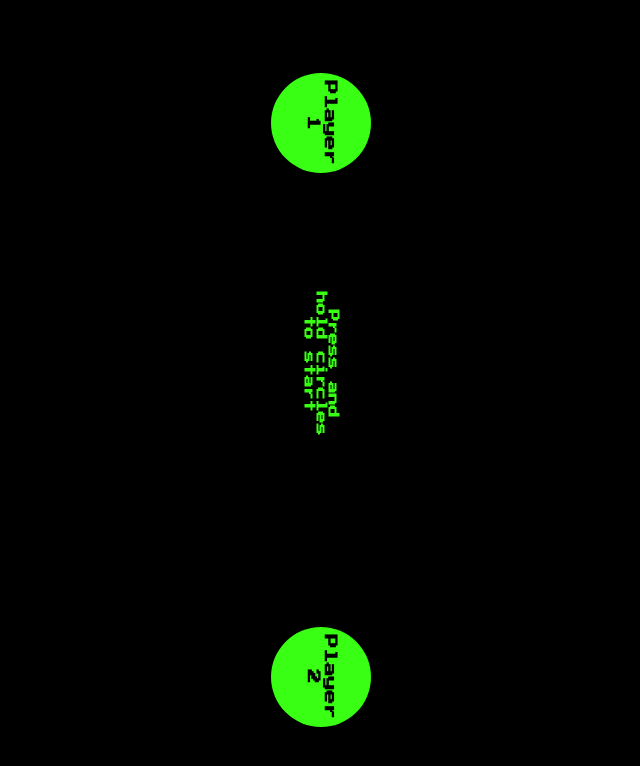
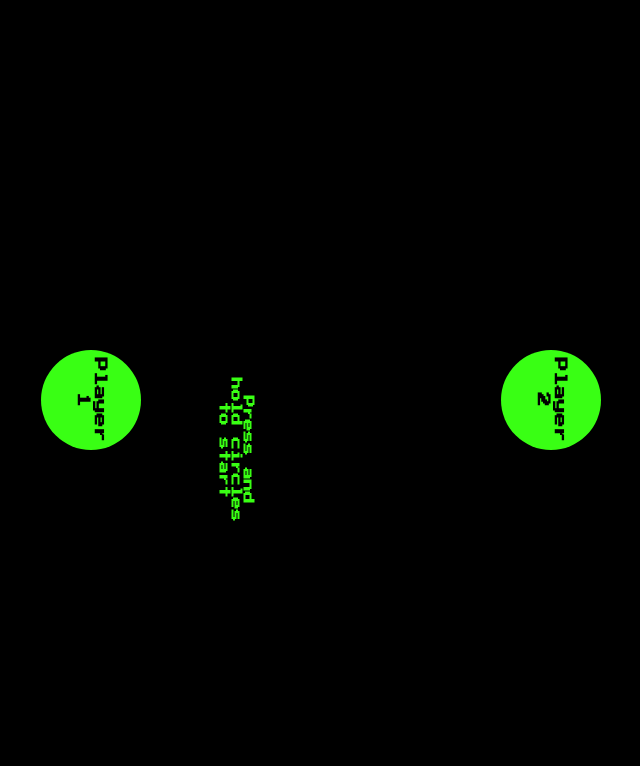
Before and after one commit to ShuaMorg/timeduel, a plain HTML site: page index.html in a window 1280 px wide. Shown: the whole page, without its empty margins (319-959 px from the left). Drawn offline with Linux system fonts and the light colour scheme.

Commit message:
Update index.html

```diff
--- a/index.html
+++ b/index.html
@@ -22,9 +22,10 @@
     height: 100%;
     position: absolute;
     display: flex;
-            flex-direction: column;
-            justify-content: space-evenly;
+    flex-direction: row; /* Align horizontally */
+    justify-content: center;
     align-items: center;
+    gap: 20px; /* Add some space between the countdown and result */
 }
 .circle {
     width: 100px;
@@ -51,6 +52,7 @@
     width: 150px;
     margin-top: 100px;
 }
+
     </style>
 </head>
 <body>
```
Lines whose indentation alone changed are shown as unchanged.
